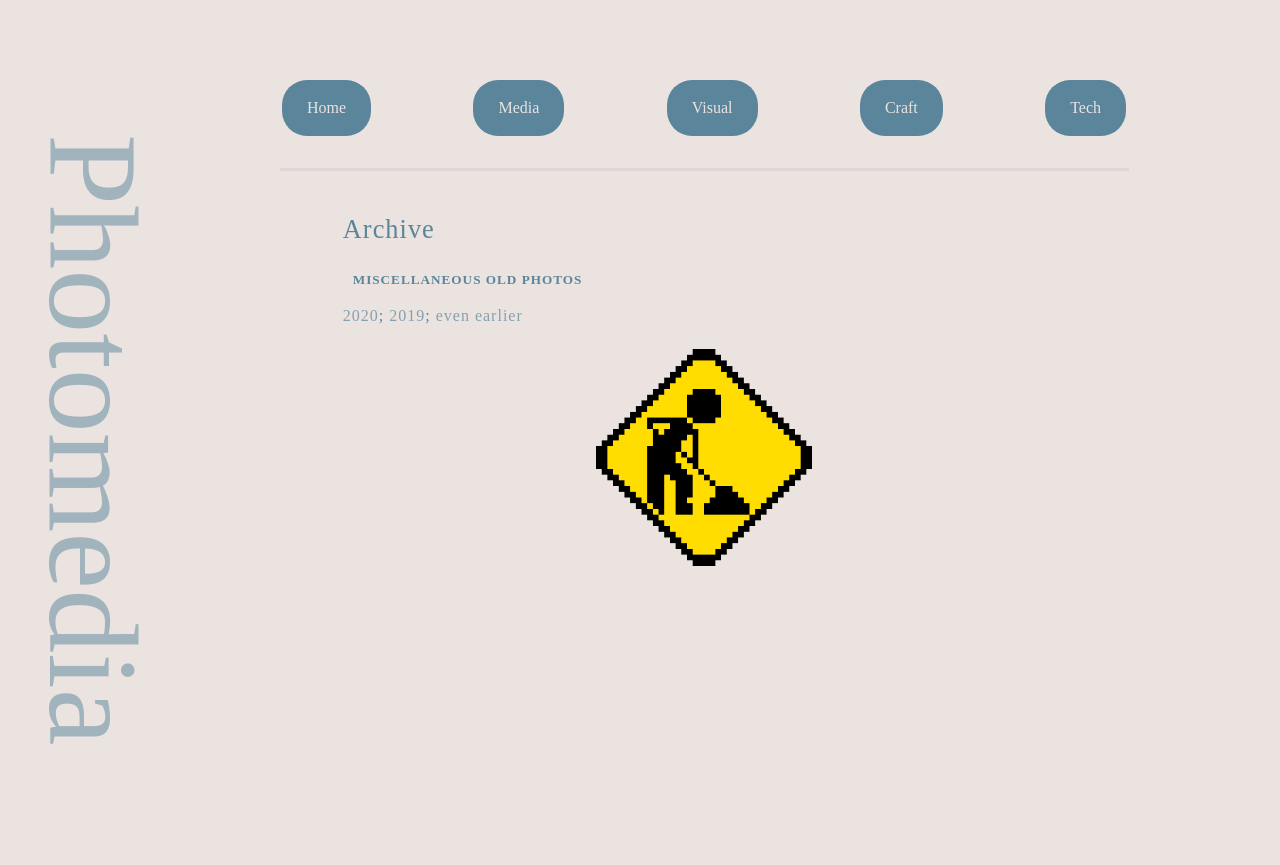
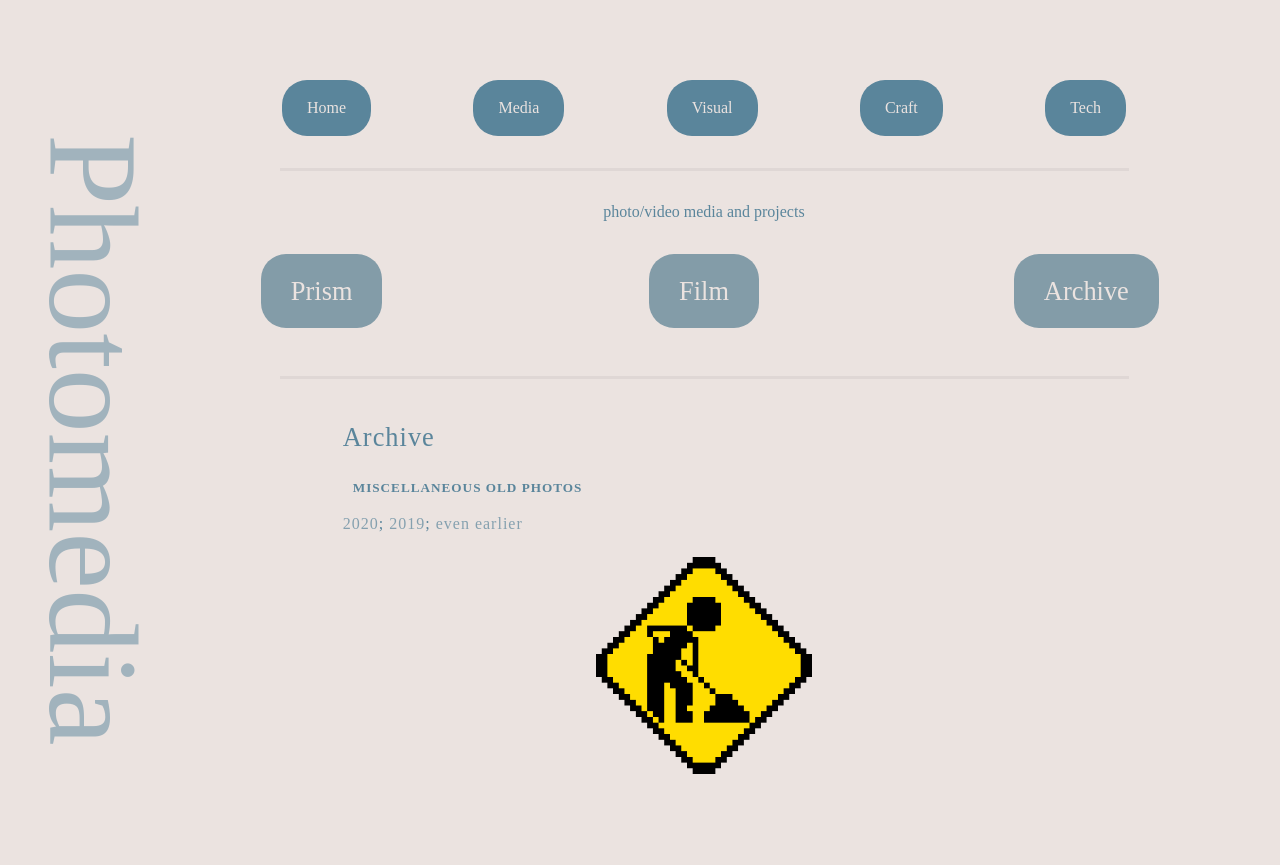
Before and after one commit to sentiencered/katonaz, a plain HTML site: page archive.html in a window 1280 px wide. Before the commit the page ends 842 px from the top, so only its background shows below. Drawn offline with Linux system fonts and the light colour scheme.

Commit message:
photomedia update
film archive and prism pages:
added consistent navigation bar within photomedia
fixed main navigation bar for film

```diff
--- a/archive.html
+++ b/archive.html
@@ -20,6 +20,15 @@
                     <a href="tech.html">Tech</a>
                 </div>
                 <div class="divider"></div>
+                    <div class="contain">
+                        <p>photo/video media and projects</p>
+                    </div>
+                    <div class="triArea">
+                        <h2><a href="prism.html">Prism</a></h2>
+                        <h2><a href="film.html">Film</a></h2>
+                        <h2><a href="archive.html">Archive</a></h2>
+                    </div>
+                    <div class="divider"></div>
                 <div class="container">
                     <div class="wrapper">
                         <div class="intro">
```
Also changed, not shown: film.html (+14 -1 lines), prism.html (+9 -0 lines).
